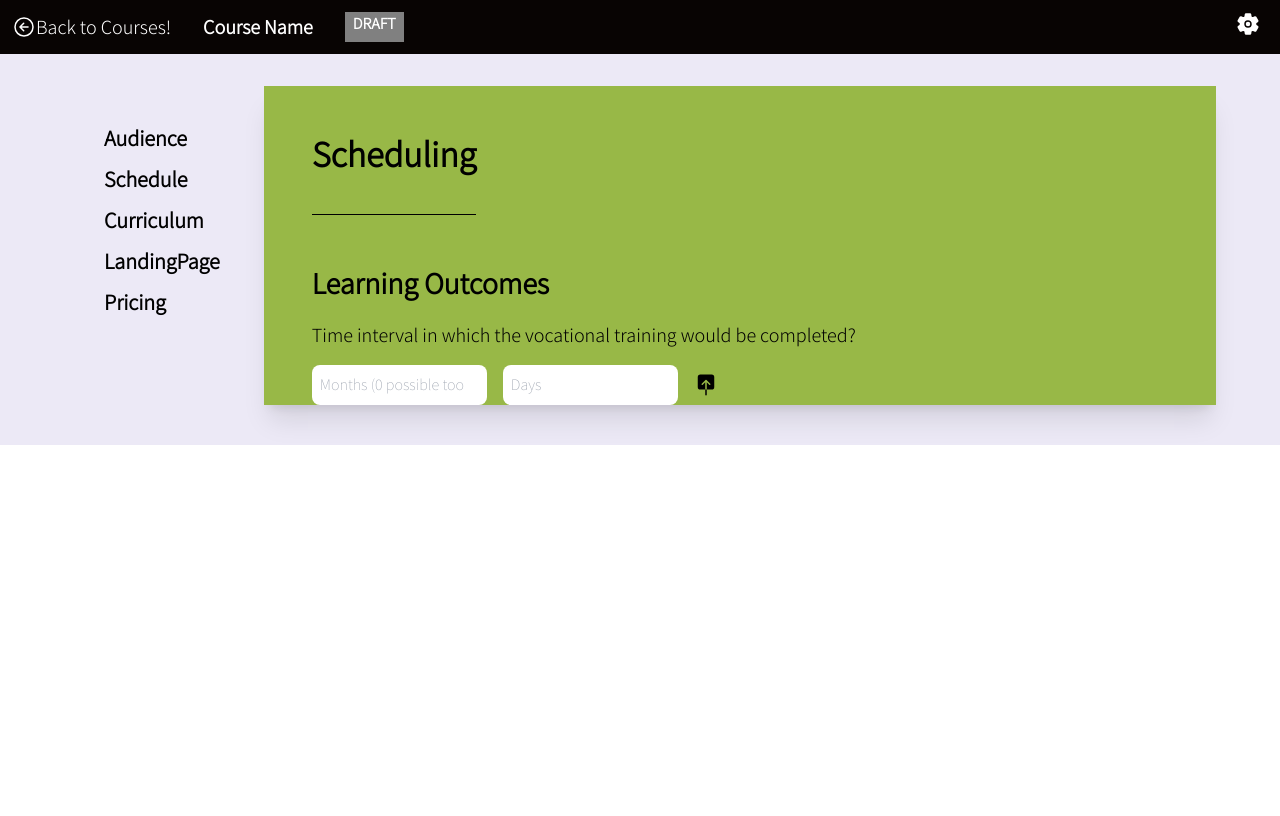
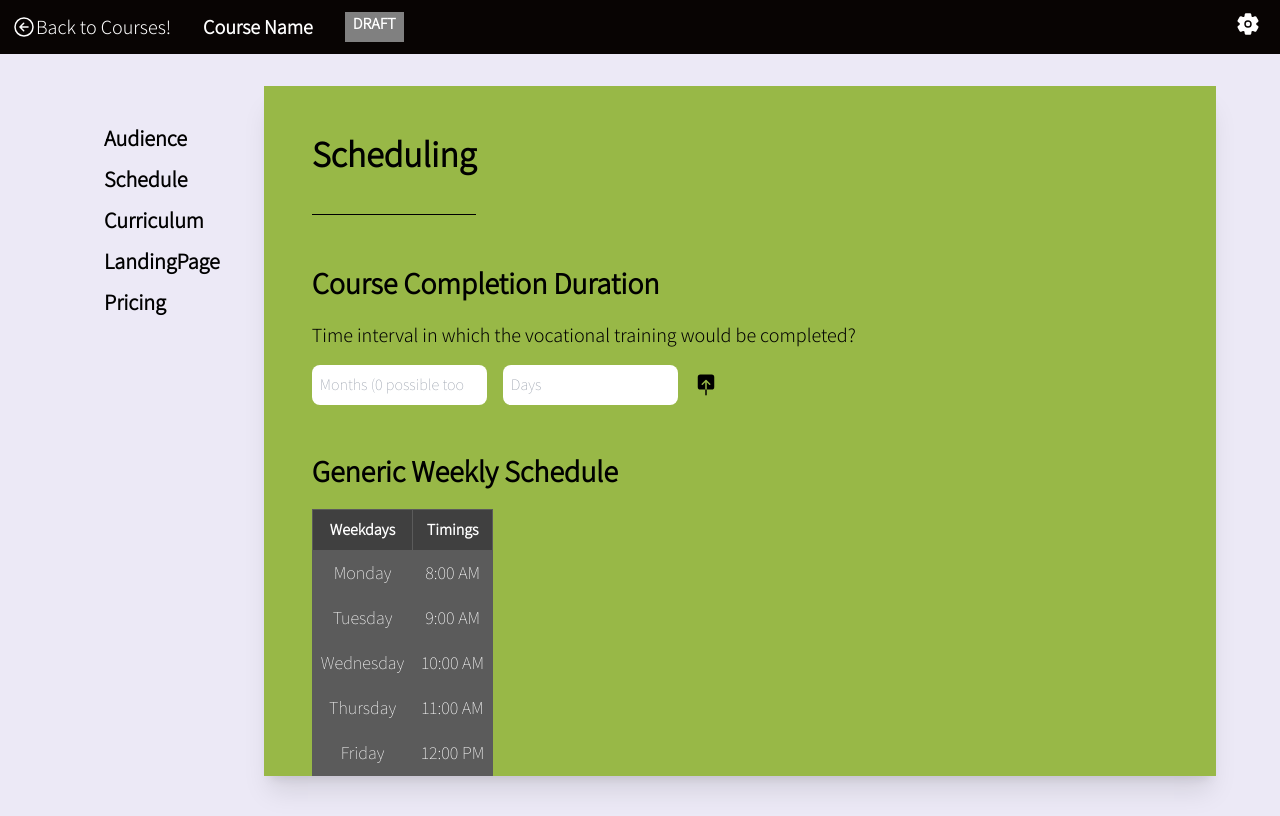
Before and after one commit to ApprenticeEngage/apprentice-mentor-interface, a React (Vite) app: page / in a window 1280 px wide. Built offline with nearby package versions, Linux system fonts and the light colour scheme.

Commit message:
course edit page:scheduling: schedule table added

```diff
--- a/src/components/CourseEdit/Schedule.tsx
+++ b/src/components/CourseEdit/Schedule.tsx
@@ -1,8 +1,14 @@
 import React, { useState } from "react";
 import { IoPush } from "react-icons/io5";
 import useCourseDifficulty from "../../hooks/courseDiffHook";
+import ScheduleSelector from "react-schedule-selector";
+import Table from "./Table";
 
 const Schedule = () => {
+  const [schedule, setSchedule] = useState([]);
+  const handleScheduleChange = (newSchedule:any) => {
+    setSchedule(newSchedule);
+  };
   const [setMonth, setMonthDuration] = useCourseDifficulty(0, 12);
   const [setDays, setDaysDuration] = useCourseDifficulty(0, 30);
 
@@ -14,11 +20,13 @@ const Schedule = () => {
       </div>
 
       {/* Expected Completion Time */}
-      <h1 className="text-3xl mb-5 px-12 font-semibold">Learning Outcomes</h1>
+      <h1 className="text-3xl mb-5 px-12 font-semibold">
+        Course Completion Duration
+      </h1>
       <p className="mb-4 text-center text-xl px-12 font-normal">
         Time interval in which the vocational training would be completed?
       </p>
-      <div className="flex flex-row w-fit justify-evenly px-12 items-center">
+      <div className="flex flex-row w-fit mb-12 justify-evenly px-12 items-center">
         <input
           placeholder="Months (0 possible too)"
           className="text-accent rounded-lg p-2 grow mr-4"
@@ -38,6 +46,14 @@ const Schedule = () => {
           <IoPush size={24} />
         </div>
       </div>
+
+      {/* Weekly Schedule */}
+      <h1 className="text-3xl mb-5 px-12 font-semibold">
+        Generic Weekly Schedule
+      </h1>
+      <div className="px-12 rounded-lg">
+        <Table/>
+      </div>
     </div>
   );
 };
--- /dev/null
+++ b/src/components/CourseEdit/Table.tsx
@@ -0,0 +1,60 @@
+import React from "react";
+
+const Table = () => {
+  return (
+    <div className="bg-[#5B5B5B]">
+      <table className="mx-auto">
+        <thead>
+          <tr>
+            <th className="bg-[#404040] text-white p-2 border border-[#5B5B5B]">
+              Weekdays
+            </th>
+            <th className="bg-[#404040] text-white p-2 border border-[#5B5B5B]">
+              Timings
+            </th>
+          </tr>
+        </thead>
+        <tbody className="text-white text-lg">
+          <tr>
+            <td className="bg-[#5B5B5B] p-2 border border-[#5B5B5B]">Monday</td>
+            <td className="bg-[#5B5B5B] p-2 border border-[#5B5B5B]">
+              8:00 AM
+            </td>
+          </tr>
+          <tr>
+            <td className="bg-[#5B5B5B] p-2 border border-[#5B5B5B]">
+              Tuesday
+            </td>
+            <td className="bg-[#5B5B5B] p-2 border border-[#5B5B5B]">
+              9:00 AM
+            </td>
+          </tr>
+          <tr>
+            <td className="bg-[#5B5B5B] p-2 border border-[#5B5B5B]">
+              Wednesday
+            </td>
+            <td className="bg-[#5B5B5B] p-2 border border-[#5B5B5B]">
+              10:00 AM
+            </td>
+          </tr>
+          <tr>
+            <td className="bg-[#5B5B5B] p-2 border border-[#5B5B5B]">
+              Thursday
+            </td>
+            <td className="bg-[#5B5B5B] p-2 border border-[#5B5B5B]">
+              11:00 AM
+            </td>
+          </tr>
+          <tr>
+            <td className="bg-[#5B5B5B] p-2 border border-[#5B5B5B]">Friday</td>
+            <td className="bg-[#5B5B5B] p-2 border border-[#5B5B5B]">
+              12:00 PM
+            </td>
+          </tr>
+        </tbody>
+      </table>
+    </div>
+  );
+};
+
+export default Table;
```
